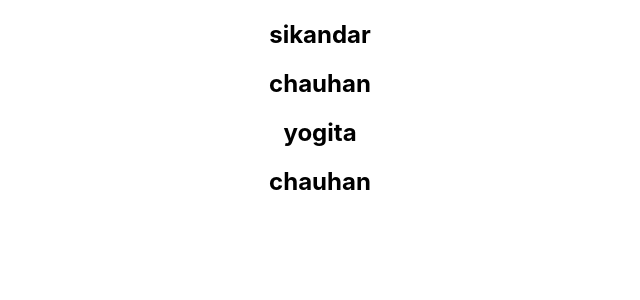
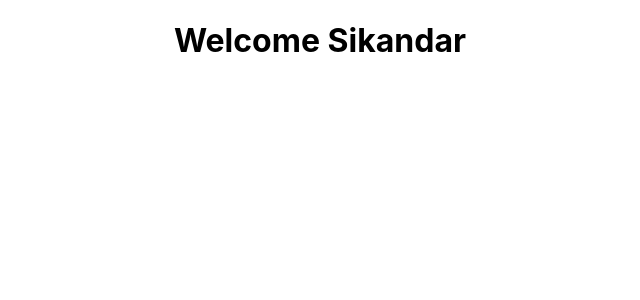
Before and after one commit to chiku1c/video18, a React (Create React App) app: page / in a window 1280 px wide. Shown: the top 300 px of the page, without its empty margins (320-960 px from the left). Built offline with nearby package versions, Linux system fonts and the light colour scheme.

Commit message:
Conditional Rendering

```diff
--- a/src/App.js
+++ b/src/App.js
@@ -1,10 +1,12 @@
 import './App.css';
-import NameList from './componants/NameList';
+// import NameList from './componants/NameList';
+import UserGreeting from './componants/UserGreeting';
 
 function App() {
   return (
     <div className="App">
-      <NameList />
+      {/* <NameList /> */}
+      <UserGreeting/>
     </div>
   );
 }
--- a/src/componants/NameList.js
+++ b/src/componants/NameList.js
@@ -1,13 +1,28 @@
 import React from 'react'
+import Persion from './Persion'
 
 function NameList() {
-    const name=["sikandar","chauhan","yogita","chauhan"]
-    const nameList= name.map((name=><h2>{name}</h2>))
-    return (
-        <div>
-            {nameList}
-        </div>
-    )
+    const persions=[{
+        id:1,
+        name:"Sikandar",
+        age:"30",
+        Skill:"php"
+    },
+    {
+        id:2,
+        name:"Sikandar",
+        age:"30",
+        Skill:"react"
+    },
+    {
+        id:3,
+        name:"Sikandar",
+        age:"30",
+        Skill:"java "
+    }
+]
+    const persionList= persions.map((persions=><Persion  persions={persions}></Persion>))
+    return <div>{persionList}</div>
 }
 
 export default NameList
--- /dev/null
+++ b/src/componants/Persion.js
@@ -0,0 +1,11 @@
+import React from 'react'
+
+function Persion({persions}) {
+    return (
+        <div>
+            <h1>i am {persions.name} i am {persions.age} i am {persions.Skill}</h1>
+        </div>
+    )
+}
+
+export default Persion
--- /dev/null
+++ b/src/componants/UserGreeting.js
@@ -0,0 +1,14 @@
+import React, { Component } from 'react'
+
+
+class UserGreeting extends Component {
+    render() {
+        return (
+            <div>
+            <h1>Welcome Sikandar</h1>
+            </div>
+        )
+    }
+}
+
+export default UserGreeting
```
Also changed, not shown: src/componants/ComponetC.js (added), src/componants/ComponetD.js (added), src/componants/ComponetF.js (added).
